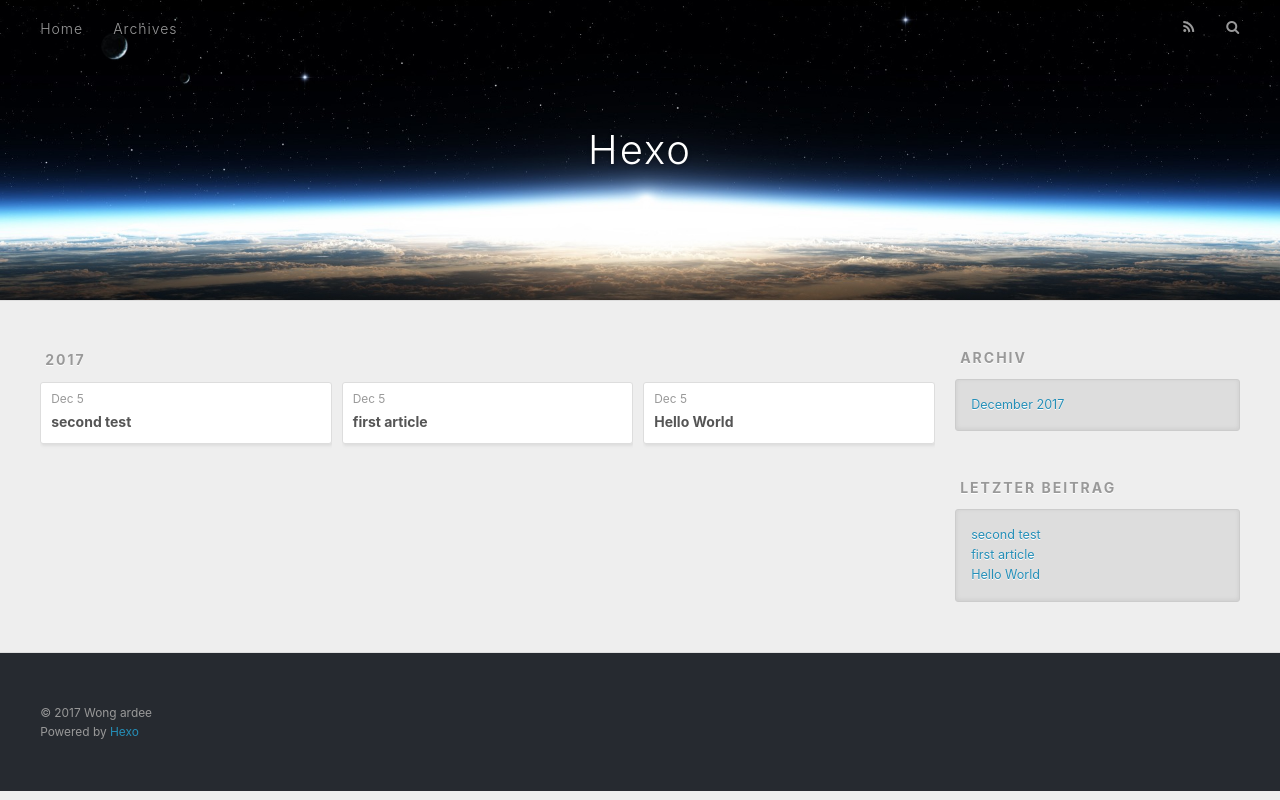
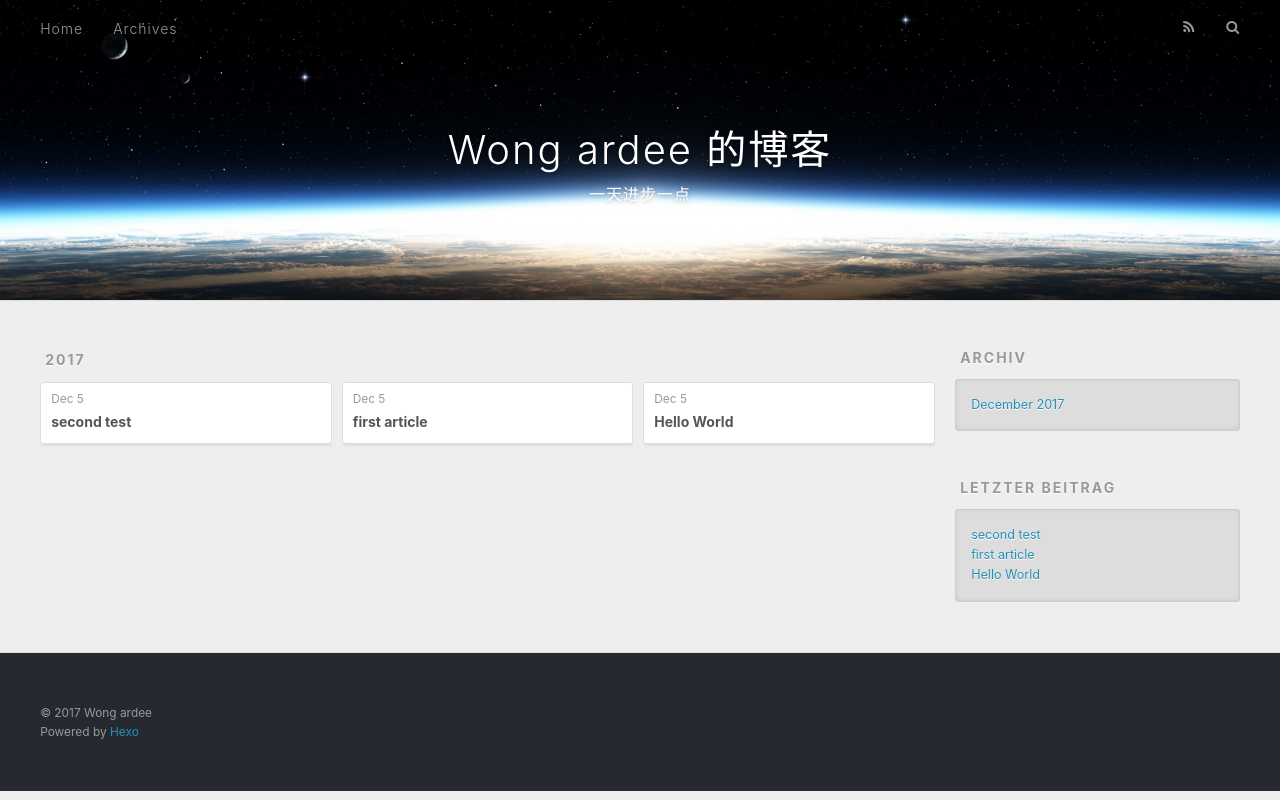
Before and after one commit to chongdee/chongdee.github.io, a plain HTML site: page archives/2017/12/index.html in a window 1280 px wide. Drawn offline with nearby package versions, Linux system fonts and the light colour scheme.

Commit message:
Site updated: 2017-12-05 16:40:27

```diff
--- a/archives/2017/12/index.html
+++ b/archives/2017/12/index.html
@@ -5,16 +5,20 @@
 
 
 
-  <title>Archiv: 2017/12 | Hexo</title>
+  <title>Archiv: 2017/12 | Wong ardee 的博客</title>
   <meta name="viewport" content="width=device-width, initial-scale=1, maximum-scale=1">
-  <meta property="og:type" content="website">
-<meta property="og:title" content="Hexo">
+  <meta name="description" content="记录生活点滴">
+<meta property="og:type" content="website">
+<meta property="og:title" content="Wong ardee 的博客">
 <meta property="og:url" content="http://yoursite.com/archives/2017/12/index.html">
-<meta property="og:site_name" content="Hexo">
+<meta property="og:site_name" content="Wong ardee 的博客">
+<meta property="og:description" content="记录生活点滴">
+<meta property="og:locale" content="zn_cn">
 <meta name="twitter:card" content="summary">
-<meta name="twitter:title" content="Hexo">
+<meta name="twitter:title" content="Wong ardee 的博客">
+<meta name="twitter:description" content="记录生活点滴">
 
-    <link rel="alternate" href="/atom.xml" title="Hexo" type="application/atom+xml">
+    <link rel="alternate" href="/atom.xml" title="Wong ardee 的博客" type="application/atom+xml">
 
 
     <link rel="icon" href="/favicon.png">
@@ -33,8 +37,12 @@
   <div id="header-outer" class="outer">
     <div id="header-title" class="inner">
       <h1 id="logo-wrap">
-        <a href="/" id="logo">Hexo</a>
+        <a href="/" id="logo">Wong ardee 的博客</a>
       </h1>
+
+        <h2 id="subtitle-wrap">
+          <a href="/" id="subtitle">一天进步一点</a>
+        </h2>
 
     </div>
     <div id="header-inner" class="inner">
```
Also changed, not shown: 2017/12/05/first-article/index.html (+13 -5 lines), 2017/12/05/hello-world/index.html (+9 -4 lines), 2017/12/05/second-test/index.html (+13 -5 lines), archives/2017/index.html (+15 -7 lines), archives/index.html (+15 -7 lines), index.html (+15 -7 lines), pageName/index.html (+13 -5 lines).
